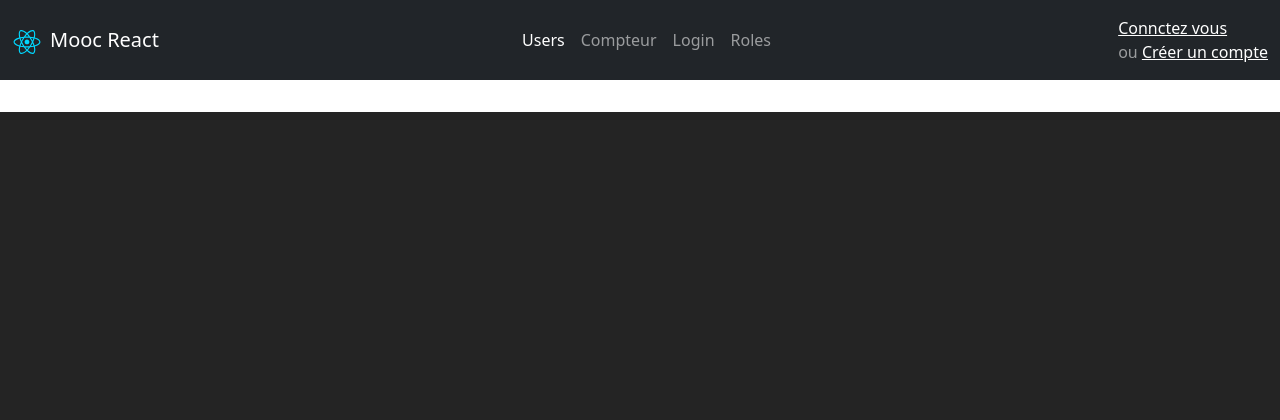
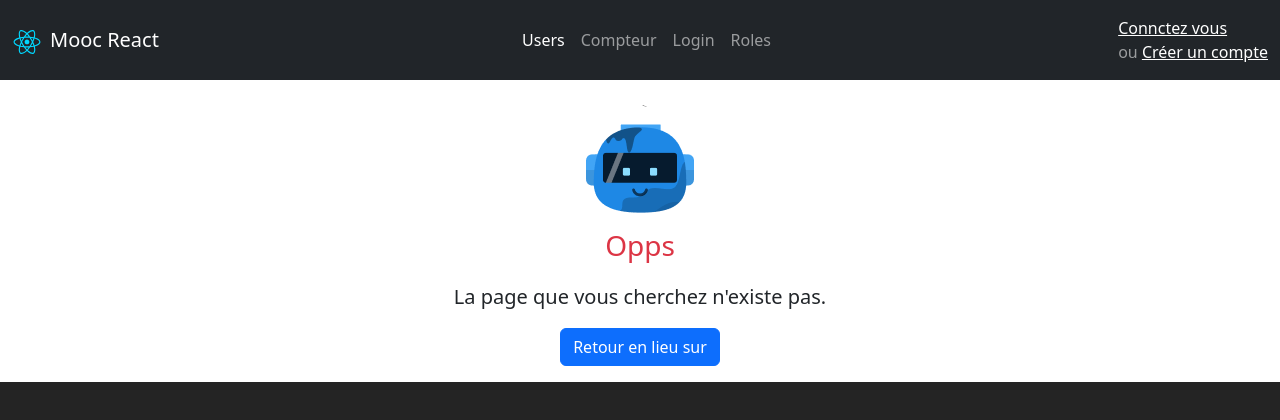
Before and after one commit to HenriBresteau/react-p1, a React (Vite) app: page /users/1 in a window 1280 px wide. Shown: the top 420 px of the page. Built offline with nearby package versions, Linux system fonts and the light colour scheme.

Commit message:
Chap 9 : Page 404 + Page Post

```diff
--- a/src/App.jsx
+++ b/src/App.jsx
@@ -7,6 +7,8 @@ import SimLogin from "./pages/SimLogin";
 import { Route, Routes } from "react-router-dom";
 import Roles from "./pages/Roles";
 import Register from "./pages/RegisterFormix";
+import Page404 from "./pages/Page404";
+import Post from "./pages/Post";
 
 function App() {
     const [user, setUser] = useState("");
@@ -27,6 +29,8 @@ function App() {
                         path="/register"
                         element={<Register setUser={setUser} />}
                     />
+                    <Route path="/posts/:id" element={<Post />} />
+                    <Route path="*" element={<Page404 />} />
                 </Routes>
             </div>
         </div>
--- /dev/null
+++ b/src/pages/Page404.jsx
@@ -0,0 +1,30 @@
+import robot from "/default.png";
+import { Link } from "react-router-dom";
+function Page404() {
+    return (
+        <div className="d-flex align-items-center justify-content-center vh-75">
+            <div className="text-center row">
+                <div className="col-12">
+                    <img src={robot} className="img-fluid" alt="Robot 404" />
+                </div>
+                <div className="col-12">
+                    <p className="fs-3">
+                        <span className="text-danger">Opps </span>
+                    </p>
+                    <p className="lead">
+                        La page que vous cherchez n&apos;existe pas.
+                    </p>
+                    <Link
+                        className="btn btn-primary"
+                        aria-current="page"
+                        to="/"
+                    >
+                        Retour en lieu sur
+                    </Link>
+                </div>
+            </div>
+        </div>
+    );
+}
+
+export default Page404;
--- /dev/null
+++ b/src/pages/Post.jsx
@@ -0,0 +1,26 @@
+import axios from "axios";
+import { useEffect } from "react";
+import { useState } from "react";
+import { useParams } from "react-router-dom";
+
+function Post() {
+    const { id } = useParams();
+    const [post, setPost] = useState({});
+    useEffect(() => {
+        axios
+            .get("https://jsonplaceholder.typicode.com/posts/" + id)
+            .then((result) => setPost(result.data));
+    }, [id]);
+    return (
+        <article className="mt-5">
+            <h4 className="text-body-secondary text-uppercase fs-4 border-bottom">
+                {post.title}
+            </h4>
+            <div className="my-2 text-dark fw-medium lh-lg">
+                <p>{post.body}</p>
+            </div>
+        </article>
+    );
+}
+
+export default Post;
```
